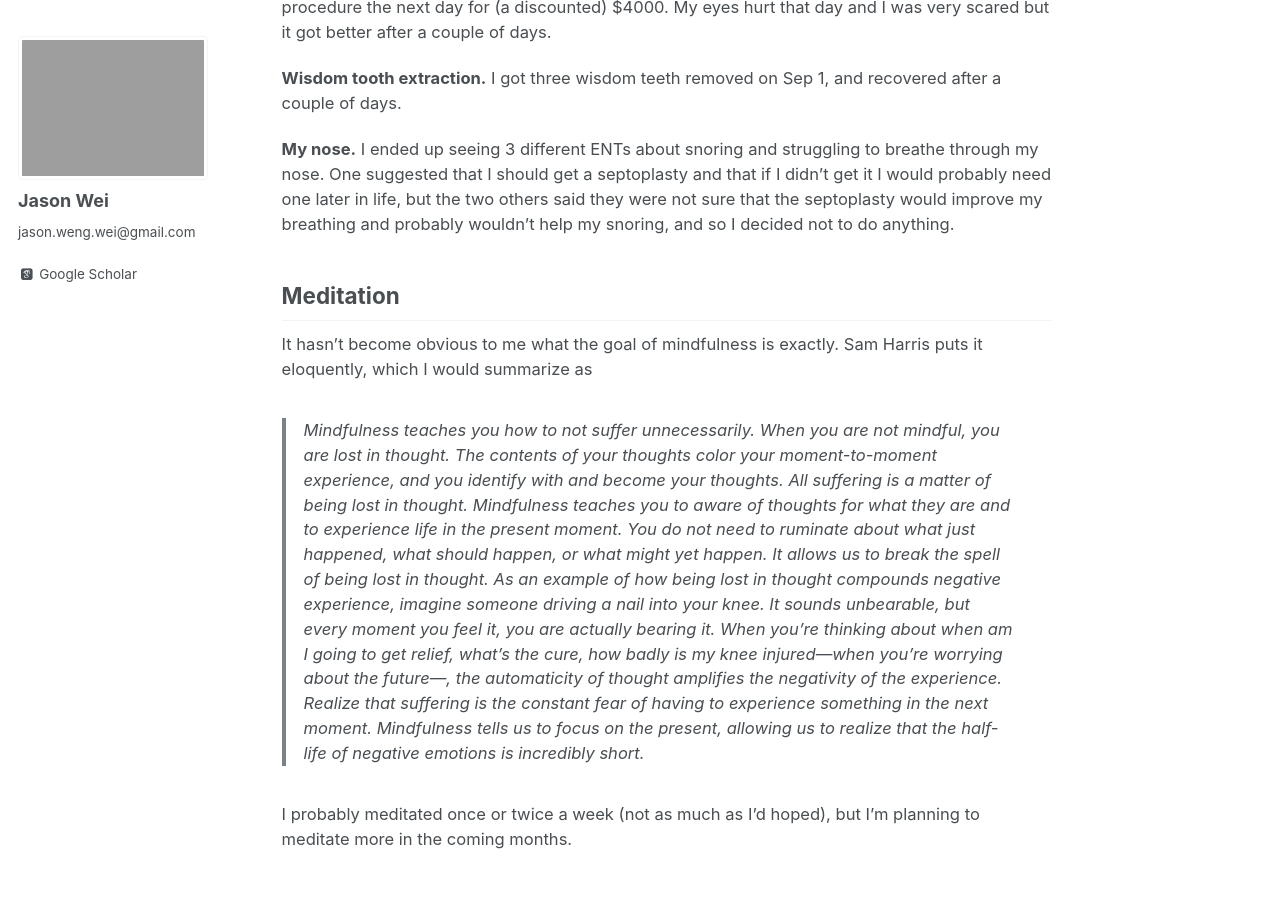
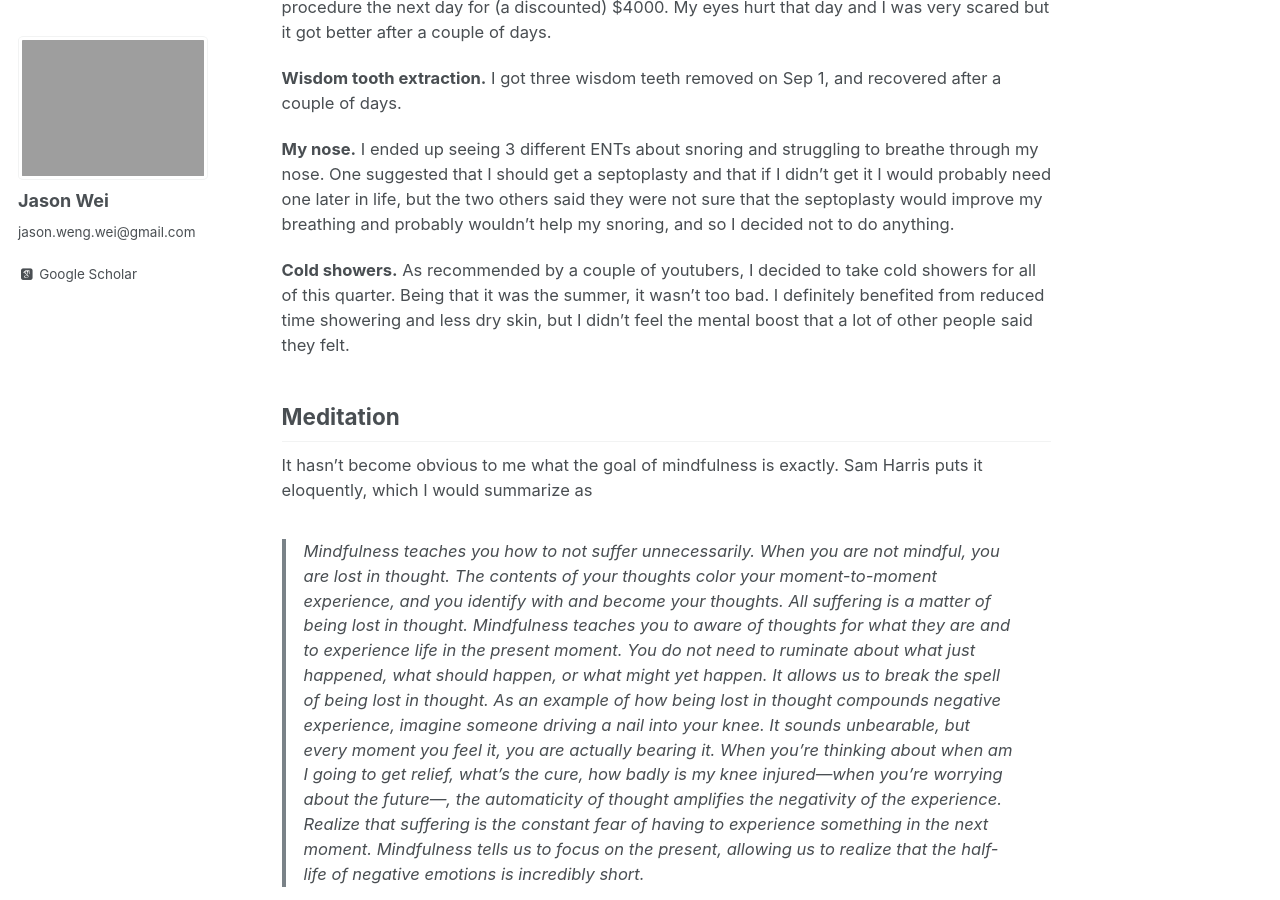
Before and after one commit to jasonwei20/jasonwei20.github.io, a Jekyll site: the page built from _posts/2020-9-1-blog-post-14.md, in a window 1280 px wide and 900 px high, scrolled down 1216 px. Built offline with Jekyll 4.4.1, drawn with Linux system fonts in a browser that asks for light colours; some web fonts are replaced.

Commit message:
update blog post

```diff
--- a/_posts/2020-9-1-blog-post-14.md
+++ b/_posts/2020-9-1-blog-post-14.md
@@ -42,6 +42,8 @@ My eyes hurt that day and I was very scared but it got better after a couple of
 
 **My nose.** I ended up seeing 3 different ENTs about snoring and struggling to breathe through my nose.
 One suggested that I should get a septoplasty and that if I didn't get it I would probably need one later in life, but the two others said they were not sure that the septoplasty would improve my breathing and probably wouldn't help my snoring, and so I decided not to do anything.
+
+**Cold showers.** As recommended by a couple of youtubers, I decided to take cold showers for all of this quarter. Being that it was the summer, it wasn't too bad. I definitely benefited from reduced time showering and less dry skin, but I didn't feel the mental boost that a lot of other people said they felt.
 
 Meditation
 ------
```
